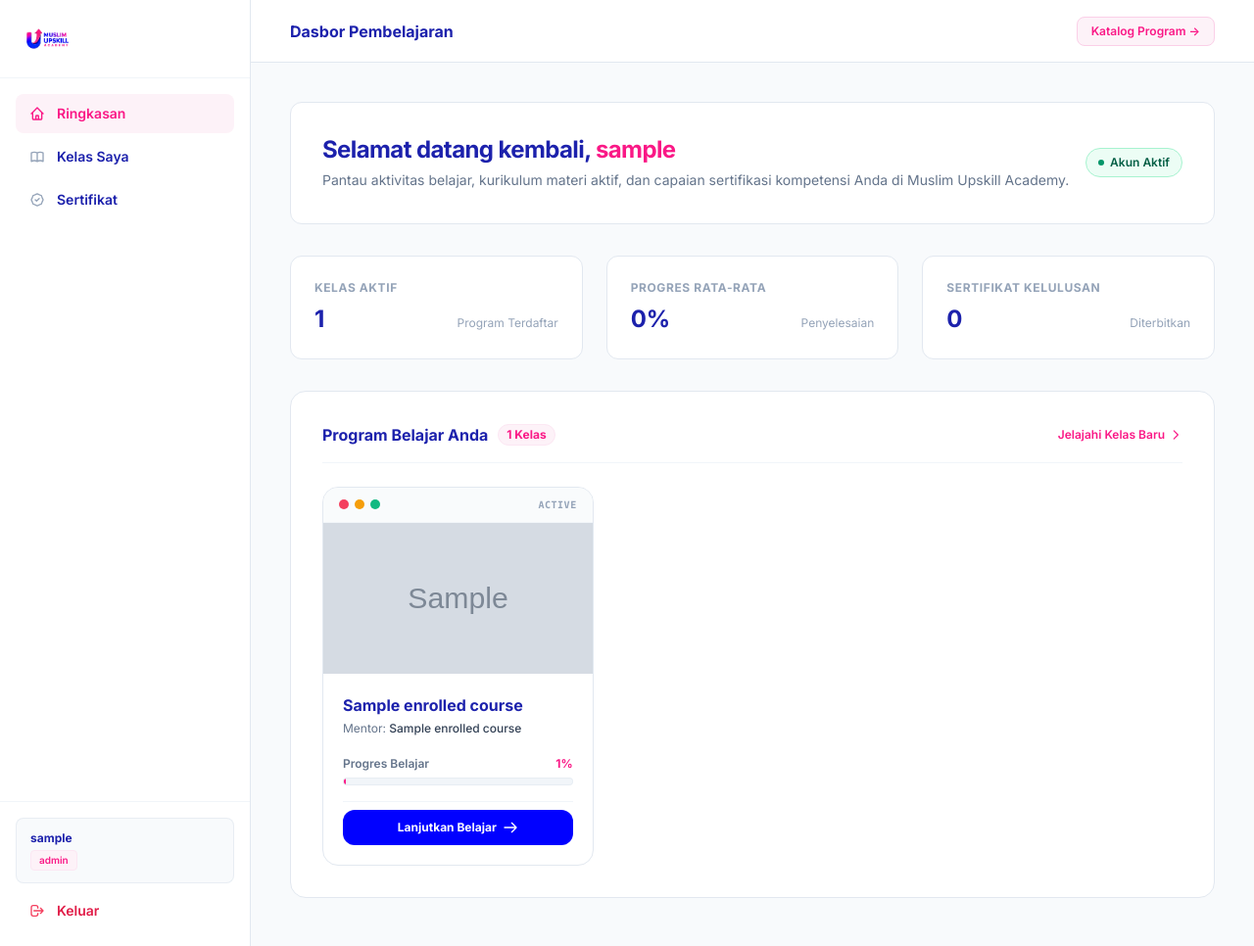
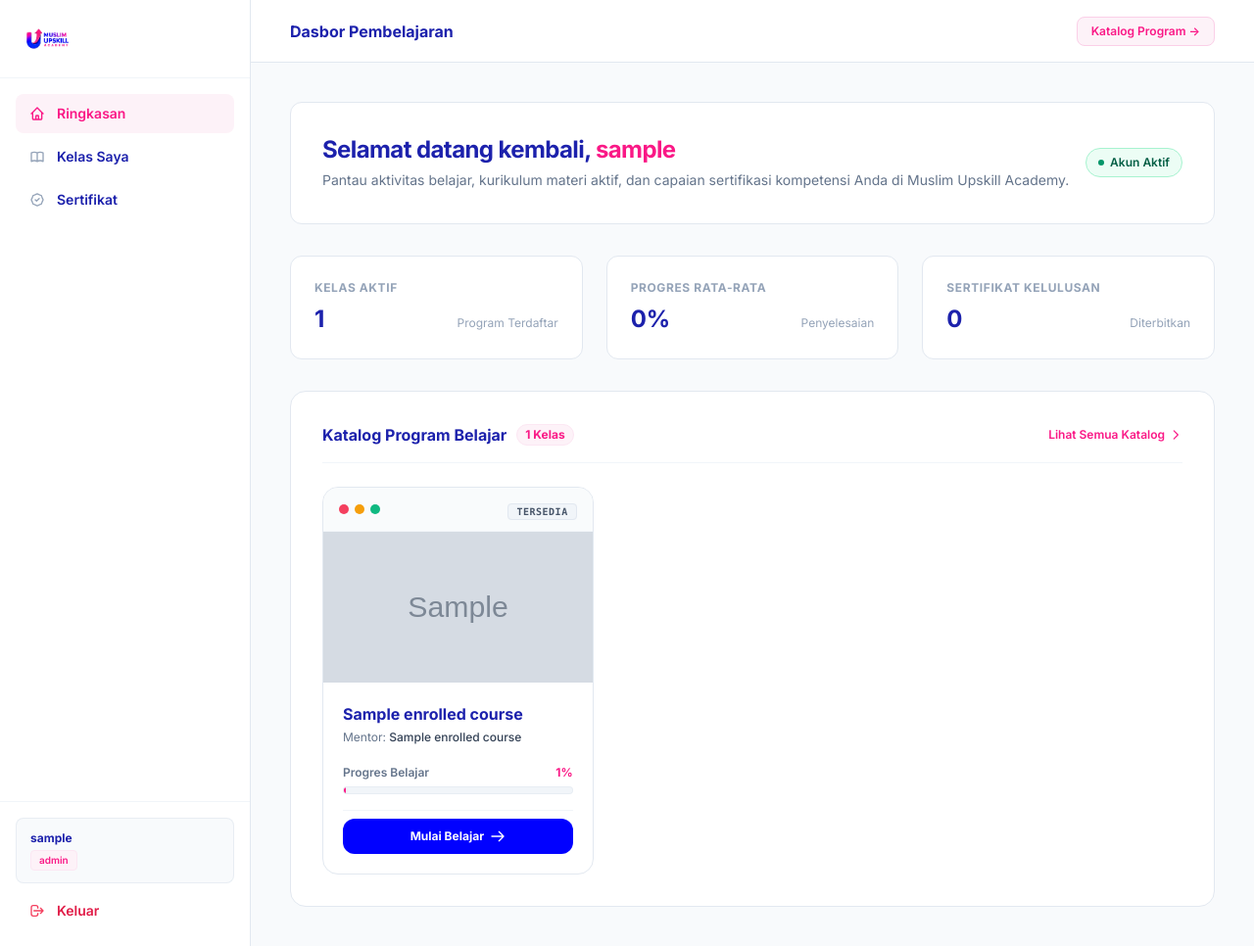
Before and after one commit to NurAkbarr/Upskill-By-Matla, a CodeIgniter 4 app: the page made by app/Views/dashboard/index.php in a window 1280 px wide. Shown: the whole page at 98% size. Run offline with PHP 8.4 and a stand-in for CodeIgniter, Linux system fonts and the light colour scheme; the template is opened without the code that fills it: most values are stand-ins (such as "Sample title", 1, 10 or a date in 2020); grey boxes marked "Sample" are stand-in pictures; some libraries are stand-ins or nearby versions.

Commit message:
fix: Tampilkan katalog kelas admin langsung di dashboard peserta dan perbaiki pesan jika katalog kosong

```diff
--- a/app/Controllers/Course.php
+++ b/app/Controllers/Course.php
@@ -24,6 +24,12 @@ class Course extends BaseController
         $course = $courseModel->where('slug', $slug)->first();
 
         if ($course) {
+            $userId = (int) (session()->get('user_id') ?? 0);
+            if ($userId > 0) {
+                $enrollmentModel = new EnrollmentModel();
+                $enrollmentModel->enrollUser($userId, (int) $course['id']);
+            }
+
             $lessonModel = new \App\Models\LessonModel();
             $sessions = $lessonModel->getLessonsByCourse((int) $course['id']);
 
--- a/app/Views/dashboard/index.php
+++ b/app/Views/dashboard/index.php
@@ -197,7 +197,7 @@
             <div class="bg-white border border-slate-200 rounded-2xl p-6 sm:p-8 shadow-xs">
                 <div class="flex items-center justify-between pb-4 border-b border-slate-100 mb-6">
                     <div class="flex items-center gap-2.5">
-                        <h3 class="text-base font-bold text-upskill-darkblue">Program Belajar Anda</h3>
+                        <h3 class="text-base font-bold text-upskill-darkblue">Katalog Program Belajar</h3>
                         <?php if (!empty($enrolled_courses)): ?>
                             <span class="px-2 py-0.5 rounded-full text-xs font-bold bg-pink-50 text-upskill-pink border border-pink-100">
                                 <?= count($enrolled_courses) ?> Kelas
@@ -205,7 +205,7 @@
                         <?php endif; ?>
                     </div>
                     <a href="<?= base_url('/#program-kelas') ?>" class="text-xs font-semibold text-upskill-pink hover:underline flex items-center gap-1">
-                        <span>Jelajahi Kelas Baru</span>
+                        <span>Lihat Semua Katalog</span>
                         <svg class="w-3.5 h-3.5" fill="none" stroke="currentColor" viewBox="0 0 24 24">
                             <path stroke-linecap="round" stroke-linejoin="round" stroke-width="2" d="M9 5l7 7-7 7"/>
                         </svg>
@@ -213,37 +213,46 @@
                 </div>
 
                 <?php if (empty($enrolled_courses)): ?>
-                    <!-- Empty State Bersih & Nyaman -->
+                    <!-- Empty State saat Katalog Belum Ada Kelas -->
                     <div class="text-center py-12 px-4">
-                        <div class="w-12 h-12 mx-auto rounded-full bg-pink-50 flex items-center justify-center text-upskill-pink mb-3">
+                        <div class="w-12 h-12 mx-auto rounded-full bg-slate-100 flex items-center justify-center text-slate-400 mb-3">
                             <svg class="w-6 h-6" fill="none" stroke="currentColor" viewBox="0 0 24 24">
                                 <path stroke-linecap="round" stroke-linejoin="round" stroke-width="1.5" d="M12 6.253v13m0-13C10.832 5.477 9.246 5 7.5 5S4.168 5.477 3 6.253v13C4.168 18.477 5.754 18 7.5 18s3.332.477 4.5 1.253m0-13C13.168 5.477 14.754 5 16.5 5c1.747 0 3.332.477 4.5 1.253v13C19.832 18.477 18.247 18 16.5 18c-1.746 0-3.332.477-4.5 1.253"/>
                             </svg>
                         </div>
-                        <h4 class="text-sm font-bold text-upskill-darkblue">Belum ada kelas yang diikuti</h4>
-                        <p class="text-xs text-slate-500 max-w-sm mx-auto mt-1 mb-6 leading-relaxed">
-                            Pilih program pelatihan yang tersedia untuk mulai meningkatkan keterampilan praktis Anda.
+                        <h4 class="text-sm font-bold text-upskill-darkblue">Belum ada kelas yang tersedia</h4>
+                        <p class="text-xs text-slate-500 max-w-sm mx-auto mt-1 mb-2 leading-relaxed">
+                            Katalog kelas saat ini belum memiliki program pelatihan yang ditambahkan oleh admin.
                         </p>
-                        <a href="<?= base_url('/#program-kelas') ?>" class="inline-flex items-center justify-center px-5 py-2.5 text-xs font-semibold rounded-lg text-white bg-upskill-pink hover:bg-upskill-magenta transition-colors shadow-sm">
-                            Lihat Katalog Kelas
-                        </a>
                     </div>
                 <?php else: ?>
-                    <!-- Grid Kartu Kelas Terdaftar (macOS Style) -->
+                    <!-- Grid Kartu Kelas dari Katalog Admin -->
                     <div class="grid grid-cols-1 md:grid-cols-2 lg:grid-cols-3 gap-6">
                         <?php foreach ($enrolled_courses as $c): ?>
                             <div class="bg-white border border-slate-200 rounded-2xl overflow-hidden shadow-xs hover:shadow-md hover:border-slate-300 transition-all flex flex-col group">
 
-                                <!-- Header macOS 3 Titik -->
+                                <!-- Header macOS 3 Titik & Status -->
                                 <div class="flex items-center justify-between px-4 py-2.5 bg-slate-50/80 border-b border-slate-100">
                                     <div class="flex items-center gap-1.5">
                                         <span class="w-2.5 h-2.5 rounded-full bg-rose-500 inline-block"></span>
                                         <span class="w-2.5 h-2.5 rounded-full bg-amber-500 inline-block"></span>
                                         <span class="w-2.5 h-2.5 rounded-full bg-emerald-500 inline-block"></span>
                                     </div>
-                                    <span class="text-[10px] font-mono font-semibold text-slate-400 uppercase tracking-wider">
-                                        <?= esc($c['status'] ?? 'Aktif') ?>
-                                    </span>
+                                    <div>
+                                        <?php if (!empty($c['is_enrolled']) && (int)($c['progress_percentage'] ?? 0) > 0): ?>
+                                            <span class="text-[10px] font-mono font-semibold text-emerald-600 bg-emerald-50 px-2 py-0.5 rounded border border-emerald-200 uppercase tracking-wider">
+                                                Sedang Belajar
+                                            </span>
+                                        <?php elseif (!empty($c['is_enrolled'])): ?>
+                                            <span class="text-[10px] font-mono font-semibold text-blue-600 bg-blue-50 px-2 py-0.5 rounded border border-blue-200 uppercase tracking-wider">
+                                                Terdaftar
+                                            </span>
+                                        <?php else: ?>
+                                            <span class="text-[10px] font-mono font-semibold text-slate-600 bg-slate-100 px-2 py-0.5 rounded border border-slate-200 uppercase tracking-wider">
+                                                Tersedia
+                                            </span>
+                                        <?php endif; ?>
+                                    </div>
                                 </div>
 
                                 <!-- Banner Gambar Kelas -->
@@ -278,13 +287,14 @@
                                         </div>
                                     </div>
 
-                                    <!-- Tombol Lanjutkan Belajar -->
+                                    <!-- Tombol Mulai / Lanjutkan Belajar -->
                                     <div class="pt-2 border-t border-slate-100">
+                                        <?php $isContinuing = (!empty($c['is_enrolled']) && (int)($c['progress_percentage'] ?? 0) > 0); ?>
                                         <a
                                             href="<?= base_url('courses/' . $c['slug']) ?>"
-                                            class="w-full py-2.5 px-4 rounded-xl font-bold text-xs text-white bg-upskill-blue hover:bg-upskill-darkblue transition-colors flex items-center justify-center gap-1.5 shadow-xs"
+                                            class="w-full py-2.5 px-4 rounded-xl font-bold text-xs text-white <?= $isContinuing ? 'bg-upskill-pink hover:bg-upskill-magenta' : 'bg-upskill-blue hover:bg-upskill-darkblue' ?> transition-colors flex items-center justify-center gap-1.5 shadow-xs"
                                         >
-                                            <span>Lanjutkan Belajar</span>
+                                            <span><?= $isContinuing ? 'Lanjutkan Belajar' : 'Mulai Belajar' ?></span>
                                             <svg class="w-4 h-4" fill="none" stroke="currentColor" viewBox="0 0 24 24">
                                                 <path stroke-linecap="round" stroke-linejoin="round" stroke-width="2" d="M14 5l7 7m0 0l-7 7m7-7H3"/>
                                             </svg>
```
Also changed, not shown: app/Controllers/Dashboard.php (+41 -8 lines).
